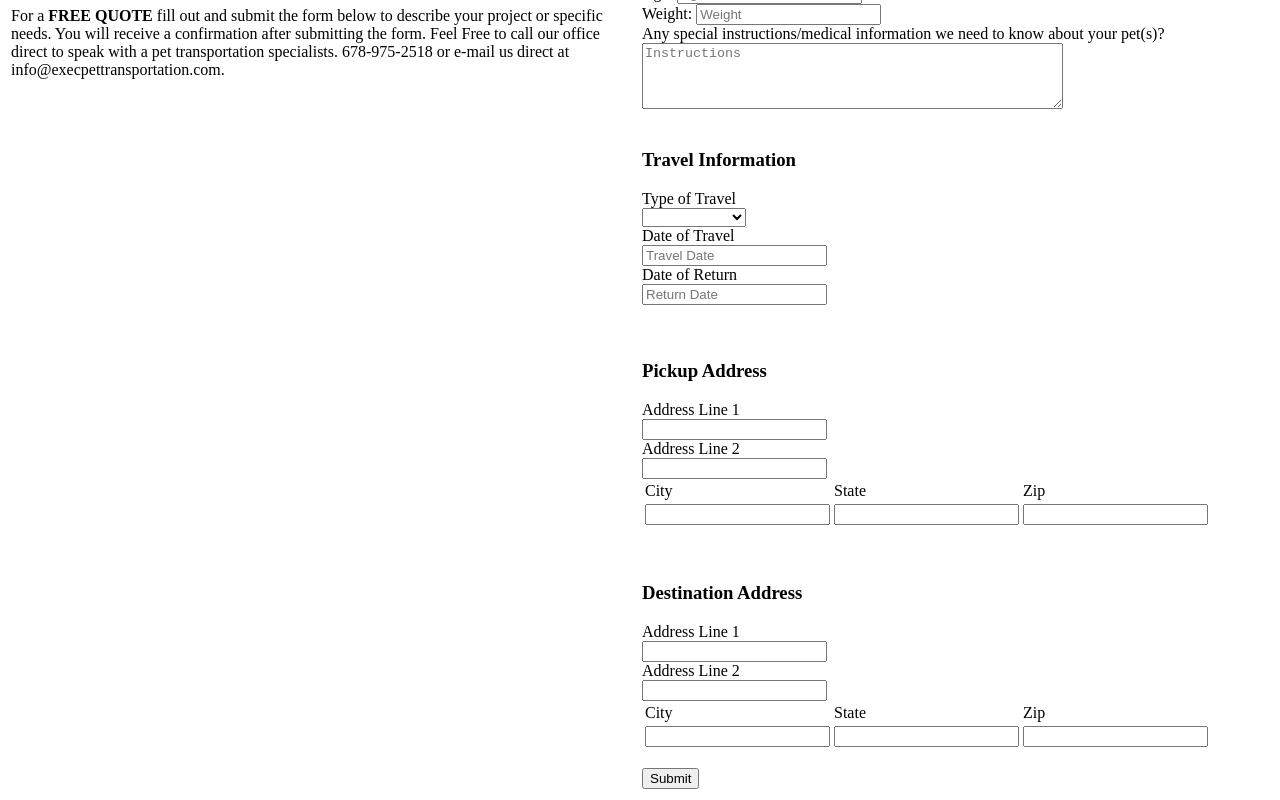
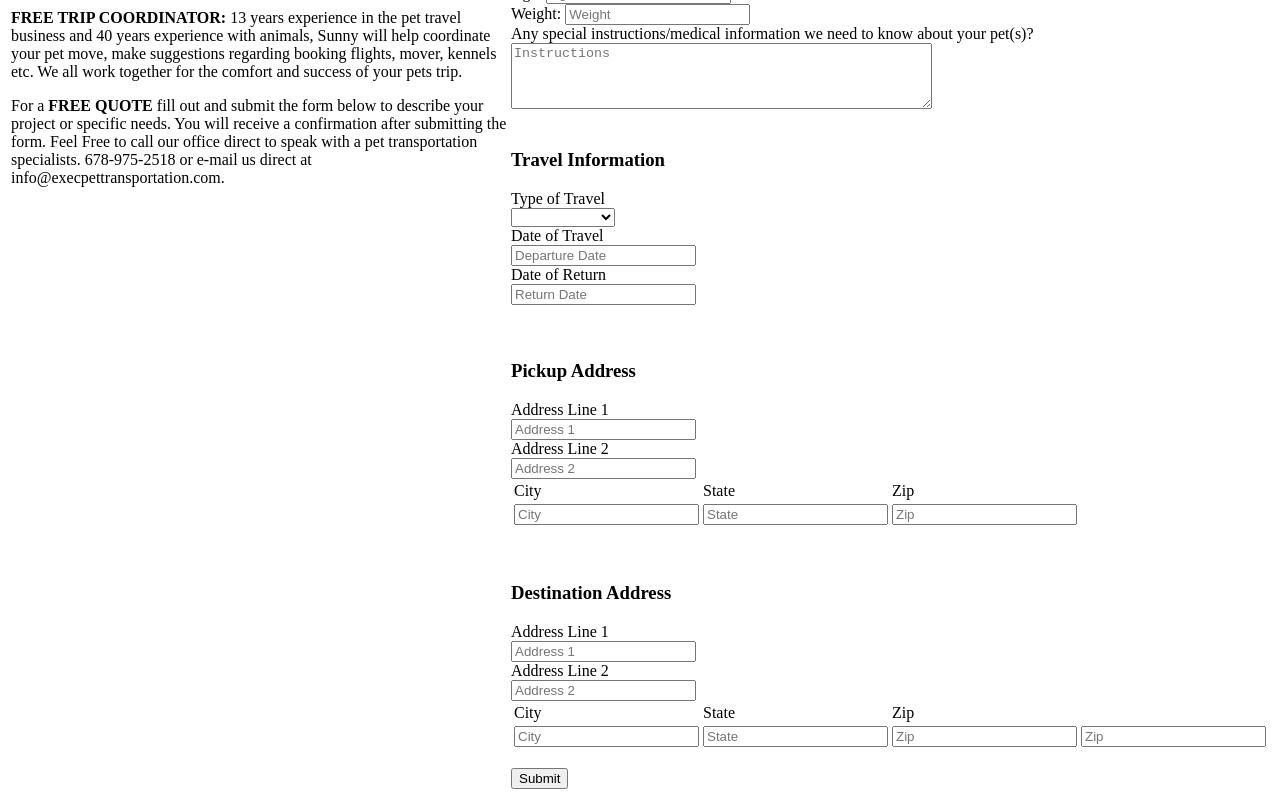
Before and after one commit to ket2310/execpettransport, a React (Create React App) app in the folder client/: page / in a window 1280 px wide. Shown: the part 659-1459 px from the top of the page. Built offline with nearby package versions, Linux system fonts and the light colour scheme.

Commit message:
Cannot submit quote from freeQuoteForm.js.

```diff
--- a/client/src/components/freeQuoteForm.js
+++ b/client/src/components/freeQuoteForm.js
@@ -1,15 +1,7 @@
 import React, { useState } from "react";
-import { from, useMutation } from "@apollo/client";
-import { useQuery } from "@apollo/client";
+import { useMutation } from "@apollo/client";
 import "../styles/colleft.css";
-import {
-  QUERY_CATS,
-  QUERY_CLIENTS,
-  QUERY_DOGS,
-  QUERY_TRIPS,
-  QUERY_QUOTES,
-} from "../utils/queries";
-
+import { QUERY_QUOTES } from "../utils/queries";
 import { CREATE_QUOTE } from "../utils/mutations";
 
 function FreeQuoteForm() {
@@ -19,10 +11,11 @@
     email: "",
     phoneNumber: "",
     cellNumber: "",
+    instructions: "",
     numberOfCats: "",
     catbreed: "",
-    catage: "",
-    catweight: "",
+    catage: 0,
+    catweight: 0,
     numberOfDogs: "",
     dogbreed: "",
     dogage: "",
@@ -40,6 +33,7 @@
     destCity: "",
     destState: "",
     destZip: "",
+    otherInfo: "",
   });
 
   const [createQuote] = useMutation(CREATE_QUOTE, {
@@ -56,6 +50,58 @@
       }
     },
   });
+
+  const handleFormSubmit = async () => {
+    //try to book a lesson with formdata state and other variables
+    try {
+      const { loading } = await createQuote({
+        variables: {
+          ...formData,
+        },
+      });
+      // If it's not loading close modal and then set formData back to empty
+      if (!loading) {
+        setFormData({
+          firstname: "",
+          lastname: "",
+          email: "",
+          phonenumber: "",
+          cellnumber: "",
+          instructions: "",
+          numberOfCats: "",
+          catbreed: "",
+          catage: "",
+          catweight: "",
+          numberOfDogs: "",
+          dogbreed: "",
+          dogage: "",
+          dogweight: "",
+          traveltype: "",
+          traveldate: "",
+          returndate: "",
+          pickupaddress: "",
+          pickupaddress2: "",
+          pickupcity: "",
+          pickupstate: "",
+          pickupzip: "",
+          destinationaddress: "",
+          destinationaddress2: "",
+          destinationcity: "",
+          destinationstate: "",
+          destinationzip: "",
+          otherinfo: "",
+        });
+      }
+    } catch (err) {
+      console.error(err);
+    }
+  };
+
+  const handleInputChange = (e) => {
+    //grab the name and value from item changed
+    const { name, value } = e.target;
+    setFormData({ ...formData, [name]: value });
+  };
   return (
     <div>
       <h1>
@@ -141,48 +187,113 @@
               <h3>Your Contact Information</h3>
               <div>
                 <label> First Name:</label>&nbsp;
-                <input type="text" placeholder="First Name" />
+                <input
+                  name="firstName"
+                  onChange={handleInputChange}
+                  type="text"
+                  placeholder="First Name"
+                />
                 <br />
                 <label> Last Name:</label>&nbsp;
-                <input type="text" placeholder="Last Name" />
+                <input
+                  name="lastName"
+                  onChange={handleInputChange}
+                  type="text"
+                  placeholder="Last Name"
+                />
                 <br />
                 <label>E-mail:</label>&nbsp;
-                <input type="text" placeholder="E-mail" />
+                <input
+                  name="emaiol"
+                  onChange={handleInputChange}
+                  type="text"
+                  placeholder="E-mail"
+                />
                 <br />
                 <label> Phone Number:</label>&nbsp;
-                <input type="text" placeholder="Phone Number" />
+                <input
+                  name="phoneNumber"
+                  onChange={handleInputChange}
+                  type="text"
+                  placeholder="Phone Number"
+                />
                 <br />
                 <label>Cell Phone:</label>&nbsp;
-                <input type="text" placeholder="Cell Phone" />
+                <input
+                  name="cellNumber"
+                  onChange={handleInputChange}
+                  type="text"
+                  placeholder="Cell Number"
+                />
                 <br />
                 <h3>
                   <strong>Pet Information</strong>
                 </h3>
                 <p>Please fill out all applicable fields</p>
                 <label> Number of Cats:</label>&nbsp;
-                <input type="text" placeholder="Number of Cats" />
+                <input
+                  name="numberOfCats"
+                  onChange={handleInputChange}
+                  type="text"
+                  placeholder="Number of Cats"
+                />
                 <br />
                 <label> Breed:</label>&nbsp;
-                <input type="text" placeholder="Breed" />
+                <input
+                  name="catbreed"
+                  onChange={handleInputChange}
+                  type="text"
+                  placeholder="Breed"
+                />
                 <br />
                 <label> Age:</label>&nbsp;
-                <input type="text" placeholder="Age" />
+                <input
+                  name="catage"
+                  onChange={handleInputChange}
+                  type="text"
+                  placeholder="Age"
+                />
                 <br />
                 <label> Weight:</label>&nbsp;
-                <input type="text" placeholder="Weight" />
+                <input
+                  name="catweight"
+                  onChange={handleInputChange}
+                  type="text"
+                  placeholder="Weight"
+                />
                 <br />
                 <br />
                 <label> Number of Dogs:</label>&nbsp;
-                <input type="text" placeholder="Number of Dogs" />
+                <input
+                  name="numberOfdogs"
+                  onChange={handleInputChange}
+                  type="text"
+                  placeholder="Number of dogs"
+                />
                 <br />
                 <label> Breed:</label>&nbsp;
-                <input type="text" placeholder="Breed" />
+                <input
+                  name="dogbreed"
+                  onChange={handleInputChange}
+                  type="text"
+                  placeholder="Breed"
+                />
                 <br />
                 <label> Age:</label>&nbsp;
-                <input type="text" placeholder="Age" />
+                <input
+                  name="dogage"
+                  onChange={handleInputChange}
+                  type="text"
+                  placeholder="Age"
+                />
                 <br />
                 <label> Weight:</label>&nbsp;
-                <input type="text" placeholder="Weight" />
+                <input
+                  name="dogweight"
+                  onChange={handleInputChange}
+                  type="text"
+                  placeholder="Weight"
+                />
                 <br />
                 <label>
                   Any special instructions/medical information we need to know
@@ -190,6 +301,7 @@
                 </label>
                 <br />
                 <textarea
+                  onChange={handleInputChange}
                   rows="4"
                   cols="50"
                   placeholder="Instructions"
@@ -213,11 +325,21 @@
                 <br />
                 <label>Date of Travel</label>
                 <br />
-                <input type="text" placeholder="Travel Date" />
+                <input
+                  name="departDate"
+                  onChange={handleInputChange}
+                  type="text"
+                  placeholder="Departure Date"
+                />
                 <br />
                 <label>Date of Return</label>
                 <br />
-                <input type="text" placeholder="Return Date" />
+                <input
+                  name="returnDate"
+                  onChange={handleInputChange}
+                  type="text"
+                  placeholder="Return Date"
+                />
                 <br />
                 <br />
                 <br />
@@ -226,11 +348,21 @@
                 </h3>
                 <label>Address Line 1</label>
                 <br />
-                <input type="text" />
+                <input
+                  name="pickupAddress1"
+                  onChange={handleInputChange}
+                  type="text"
+                  placeholder="Address 1"
+                />
                 <br />
                 <label>Address Line 2</label>
                 <br />
-                <input type="text" />
+                <input
+                  name="pickupAddress2"
+                  onChange={handleInputChange}
+                  type="text"
+                  placeholder="Address 2"
+                />
                 <br />
                 <table>
                   <tbody>
@@ -247,13 +379,28 @@
                     </tr>
                     <tr>
                       <td>
-                        <input type="text" />
+                        <input
+                          name="pickupCity"
+                          onChange={handleInputChange}
+                          type="text"
+                          placeholder="City"
+                        />
                       </td>
                       <td>
-                        <input type="text" />
+                        <input
+                          name="pickupState"
+                          onChange={handleInputChange}
+                          type="text"
+                          placeholder="State"
+                        />
                       </td>
                       <td>
-                        <input type="text" />
+                        <input
+                          name="pickupZip"
+                          onChange={handleInputChange}
+                          type="text"
+                          placeholder="Zip"
+                        />
                       </td>
                     </tr>
                   </tbody>
@@ -265,11 +412,21 @@
                 </h3>
                 <label>Address Line 1</label>
                 <br />
-                <input type="text" />
+                <input
+                  name="destAddress1"
+                  onChange={handleInputChange}
+                  type="text"
+                  placeholder="Address 1"
+                />
                 <br />
                 <label>Address Line 2</label>
                 <br />
-                <input type="text" />
+                <input
+                  name="destAddress2"
+                  onChange={handleInputChange}
+                  type="text"
+                  placeholder="Address 2"
+                />
                 <br />
                 <table>
                   <tbody>
@@ -286,19 +443,48 @@
                     </tr>
                     <tr>
                       <td>
-                        <input type="text" />
+                        <input
+                          name="destCity"
+                          onChange={handleInputChange}
+                          type="text"
+                          placeholder="City"
+                        />
                       </td>
                       <td>
-                        <input type="text" />
+                        <input
+                          name="destState"
+                          onChange={handleInputChange}
+                          type="text"
+                          placeholder="State"
+                        />
                       </td>
                       <td>
-                        <input type="text" />
+                        <input
+                          name="destZip"
+                          onChange={handleInputChange}
+                          type="text"
+                          placeholder="Zip"
+                        />
+                      </td>
+                      <td>
+                        <input
+                          name="otherInfo"
+                          onChange={handleInputChange}
+                          type="text"
+                          placeholder="Zip"
+                        />
                       </td>
                     </tr>
                   </tbody>
                 </table>
                 <br />
-                <button>Submit</button>
+                <button
+                  type="button"
+                  id="createQuote"
+                  onClick={(e) => handleFormSubmit(e)}
+                >
+                  Submit
+                </button>
               </div>
             </td>
           </tr>
```
Also changed, not shown: 2 other files (tests, documents, lock files or other folders).
